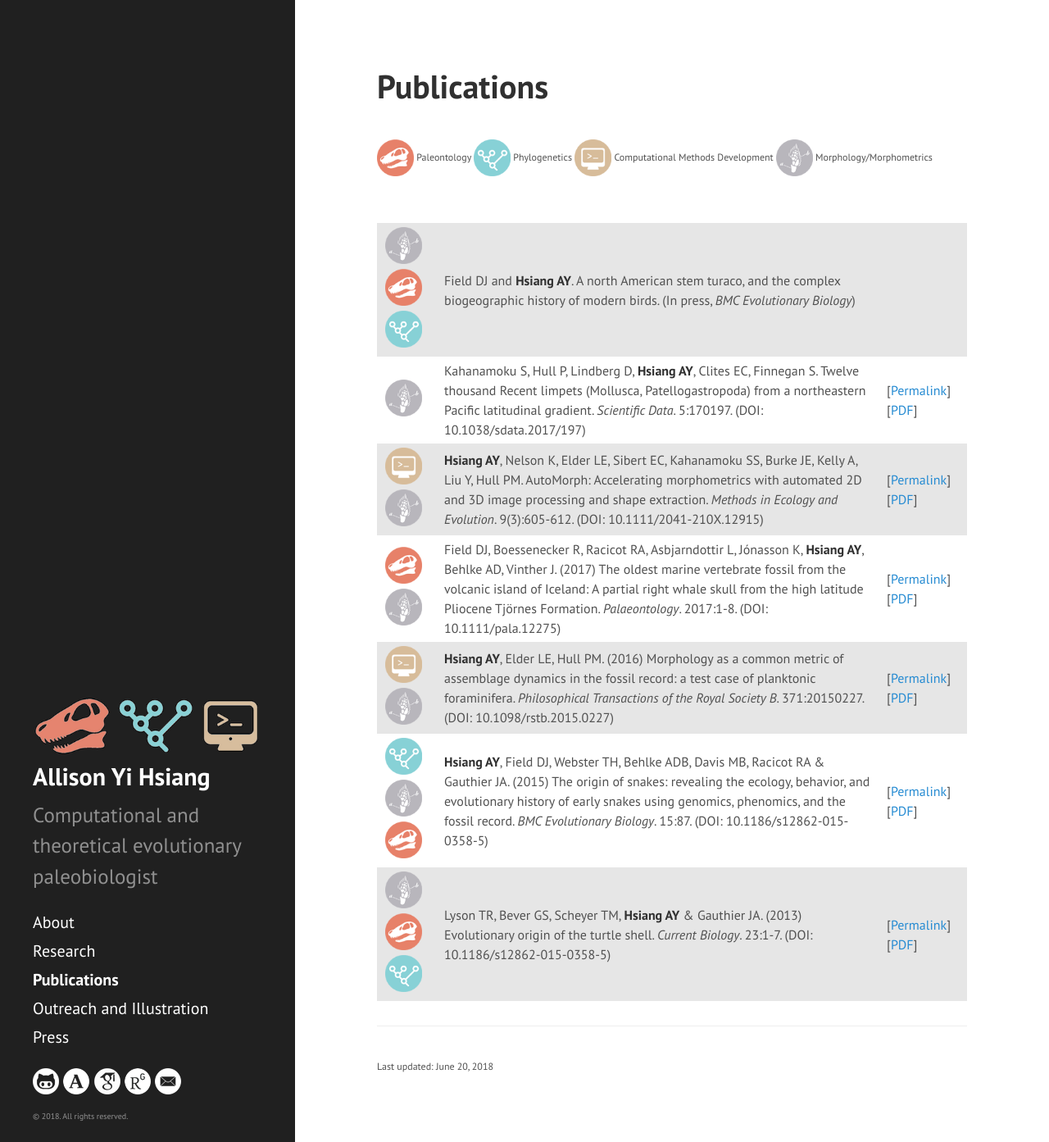
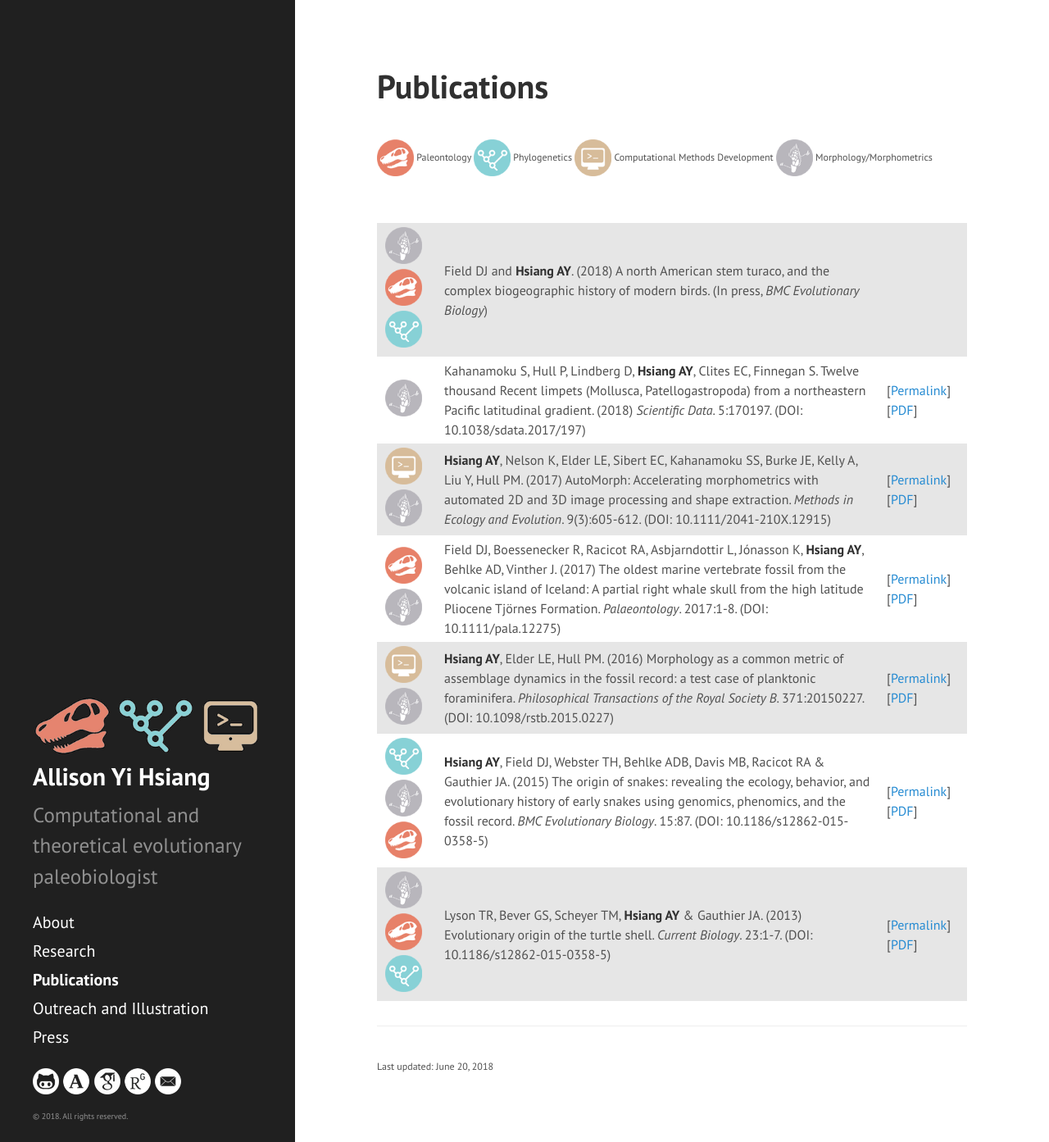
Before and after one commit to ahsiang/ahsiang.github.io, a Jekyll site: the page built from publications.md, in a window 1280 px wide and 1393 px high. Shown: the whole window at 82% size. Built offline with Jekyll 4.4.1, drawn with Linux system fonts in a browser that asks for light colours.

Commit message:
Added publication years

```diff
--- a/publications.md
+++ b/publications.md
@@ -26,7 +26,7 @@
       <img src="../logos/phylogenetics-icon.png" height="45">
     </td>
     <td>
-      Field DJ and <strong>Hsiang AY</strong>. A north American stem turaco, and the complex biogeographic history of modern birds. (In press, <em>BMC Evolutionary Biology</em>)
+      Field DJ and <strong>Hsiang AY</strong>. (2018) A north American stem turaco, and the complex biogeographic history of modern birds. (In press, <em>BMC Evolutionary Biology</em>)
     </td>
     <td>
       <!--[<a href="" target="_blank">Permalink</a>][<a href="" target="_blank">PDF</a>]-->
@@ -37,7 +37,7 @@
         <img src="../logos/morphology-icon.png" height="45">
       </td>
       <td>
-        Kahanamoku S, Hull P, Lindberg D, <strong>Hsiang AY</strong>, Clites EC, Finnegan S. Twelve thousand Recent limpets (Mollusca, Patellogastropoda) from a northeastern Pacific latitudinal gradient. <em>Scientific Data</em>. 5:170197. (DOI: 10.1038/sdata.2017/197)
+        Kahanamoku S, Hull P, Lindberg D, <strong>Hsiang AY</strong>, Clites EC, Finnegan S. Twelve thousand Recent limpets (Mollusca, Patellogastropoda) from a northeastern Pacific latitudinal gradient. (2018) <em>Scientific Data</em>. 5:170197. (DOI: 10.1038/sdata.2017/197)
       </td>
       <td>
         [<a href="https://www.nature.com/articles/sdata2017197" target="_blank">Permalink</a>][<a href="../pdfs/Kahanamoku-etal-2018_ScientificData_LimpetDataSet.pdf" target="_blank">PDF</a>]
@@ -49,7 +49,7 @@
         <img src="../logos/morphology-icon.png" height="45">
       </td>
       <td>
-        <strong>Hsiang AY</strong>, Nelson K, Elder LE, Sibert EC, Kahanamoku SS, Burke JE, Kelly A, Liu Y, Hull PM. AutoMorph: Accelerating morphometrics with automated 2D and 3D image processing and shape extraction. <em>Methods in Ecology and Evolution</em>. 9(3):605-612. (DOI: 10.1111/2041-210X.12915)
+        <strong>Hsiang AY</strong>, Nelson K, Elder LE, Sibert EC, Kahanamoku SS, Burke JE, Kelly A, Liu Y, Hull PM. (2017) AutoMorph: Accelerating morphometrics with automated 2D and 3D image processing and shape extraction. <em>Methods in Ecology and Evolution</em>. 9(3):605-612. (DOI: 10.1111/2041-210X.12915)
       </td>
       <td>
         [<a href="https://onlinelibrary.wiley.com/doi/10.1111/2041-210X.12915/abstract" target="_blank">Permalink</a>][<a href="../pdfs/Hsiang-etal-2017_MEE_AutoMorph.pdf" target="_blank">PDF</a>]
```
